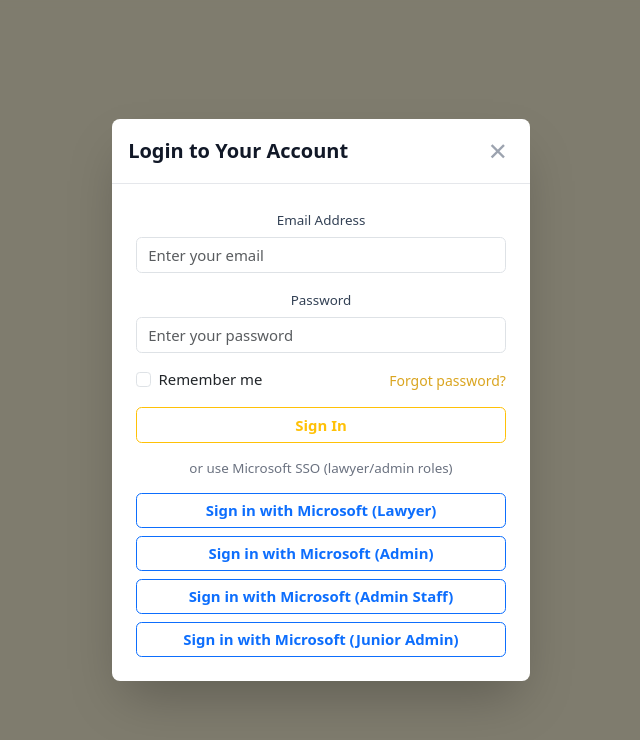
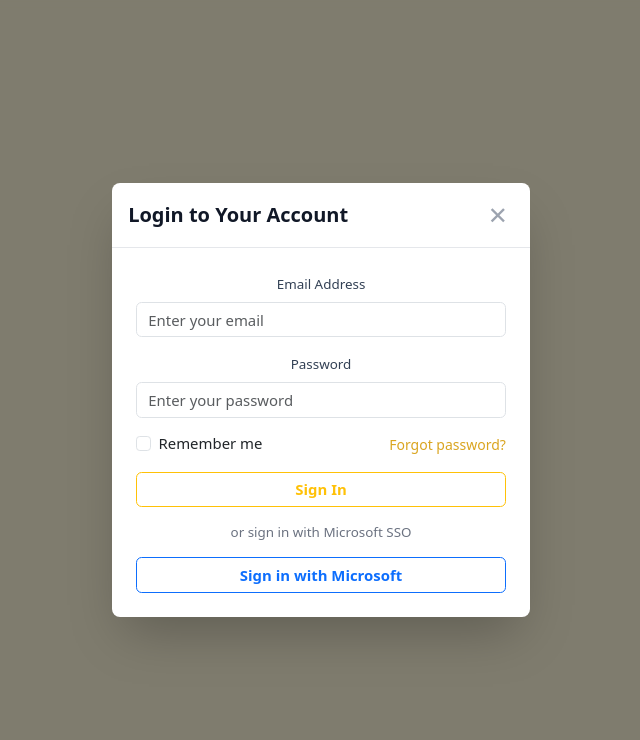
Before and after one commit to Tmanlip/aslaw-front-end, a React (Create React App) app: page /document-generator in a window 1280 px wide. Both pictures are taken after a click on the button "Login". Shown: the top 740 px of the page, without its empty margins (319-959 px from the left). Built offline with nearby package versions, Linux system fonts and the light colour scheme; no server answers.

Commit message:
Add SSO, MFA and some things

```diff
--- a/src/components/Login/LoginForm.tsx
+++ b/src/components/Login/LoginForm.tsx
@@ -40,9 +40,8 @@ const LoginForm: React.FC<LoginFormProps> = ({ onLoginSuccess }) => {
   const [mfaChallenge, setMfaChallenge] = useState<string | null>(null);
   const [mfaCode, setMfaCode] = useState("");
 
-  // Starts Entra SSO by role and delegates the auth challenge to backend redirect endpoint.
-  const startMicrosoftSso = (role: "admin" | "lawyer" | "adminstaff" | "junioradmin") => {
-    const redirectUrl = `${API_URL}/sso/entra/redirect?role=${encodeURIComponent(role)}`;
+  const startMicrosoftSso = () => {
+    const redirectUrl = `${API_URL}/sso/entra/redirect`;
     window.location.assign(redirectUrl);
   };
 
@@ -83,7 +82,6 @@ const LoginForm: React.FC<LoginFormProps> = ({ onLoginSuccess }) => {
     setIsSubmitting(true);
 
     try {
-      // Same form handles two-step auth: password login first, then MFA challenge verification.
       const endpoint = mfaChallenge ? `${API_URL}/login/mfa-verify` : `${API_URL}/login`;
       const payload = mfaChallenge
         ? { challenge: mfaChallenge, code: mfaCode }
@@ -119,7 +117,6 @@ const LoginForm: React.FC<LoginFormProps> = ({ onLoginSuccess }) => {
       }
 
       if (data?.mfa_required && data?.mfa_challenge) {
-        // Switch UI into TOTP verification mode when backend indicates MFA is required.
         setMfaChallenge(String(data.mfa_challenge));
         setMfaCode("");
         setAlertVariant("warning");
@@ -397,46 +394,17 @@ const LoginForm: React.FC<LoginFormProps> = ({ onLoginSuccess }) => {
       {!mfaChallenge && (
         <>
           <div className="text-center my-3" style={{ color: "#6b7280", fontSize: "0.9rem" }}>
-            or use Microsoft SSO (lawyer/admin roles)
+            or sign in with Microsoft SSO
           </div>
-          <div className="d-grid gap-2">
           <Button
             type="button"
             variant="outline-primary"
             disabled={isSubmitting}
-              onClick={() => startMicrosoftSso("lawyer")}
-              style={{ fontWeight: 600 }}
+            onClick={startMicrosoftSso}
+            style={{ fontWeight: 600, width: "100%" }}
           >
-              Sign in with Microsoft (Lawyer)
+            Sign in with Microsoft
           </Button>
-            <Button
-              type="button"
-              variant="outline-primary"
-              disabled={isSubmitting}
-              onClick={() => startMicrosoftSso("admin")}
-              style={{ fontWeight: 600 }}
-            >
-              Sign in with Microsoft (Admin)
-            </Button>
-            <Button
-              type="button"
-              variant="outline-primary"
-              disabled={isSubmitting}
-              onClick={() => startMicrosoftSso("adminstaff")}
-              style={{ fontWeight: 600 }}
-            >
-              Sign in with Microsoft (Admin Staff)
-            </Button>
-            <Button
-              type="button"
-              variant="outline-primary"
-              disabled={isSubmitting}
-              onClick={() => startMicrosoftSso("junioradmin")}
-              style={{ fontWeight: 600 }}
-            >
-              Sign in with Microsoft (Junior Admin)
-            </Button>
-          </div>
         </>
       )}
 
--- a/src/features/Client/Pages/My Profile/ProfileInfo/index.tsx
+++ b/src/features/Client/Pages/My Profile/ProfileInfo/index.tsx
@@ -161,7 +161,6 @@ const ProfileInfo: React.FC = () => {
       setMfaError(null);
       setMfaSuccess(null);
 
-      // Requests a new TOTP secret + QR payload for Microsoft Authenticator provisioning.
       const response = await axiosUser.post("/mfa/setup-start");
       const data = response.data || {};
 
@@ -184,7 +183,6 @@ const ProfileInfo: React.FC = () => {
       setMfaError(null);
       setMfaSuccess(null);
 
-      // Confirms first authenticator code to finalize MFA enrollment.
       await axiosUser.post("/mfa/setup-confirm", { code: mfaCode });
 
       setMfaEnabled(true);
@@ -206,7 +204,6 @@ const ProfileInfo: React.FC = () => {
       setMfaError(null);
       setMfaSuccess(null);
 
-      // Disabling MFA requires both account password and current authenticator code.
       await axiosUser.post("/mfa/disable", {
         password: mfaDisablePassword,
         code: mfaDisableCode,
--- a/src/routes/AdminRoutes.tsx
+++ b/src/routes/AdminRoutes.tsx
@@ -11,7 +11,6 @@ import EditCase from "../features/Admin/Pages/Manage Case/Edit Case";
 import LawyerCases from "../features/Admin/Pages/Billing/LawyerBilling";
 import RegisterCase from "../features/Admin/Pages/Manage Case/Register Case";
 import AdminProfile from "../features/Admin/Pages/My Profile";
-import AdminScheduleMeeting from "../features/Admin/Pages/ScheduleMeeting";
 import AdminLogs from "../features/Admin/Pages/Logs/index";
 import AdminSearch from "../features/Admin/Pages/Search/index";
 import GeneratorDashboard from "../document-generator/pages/Dashboard";
@@ -21,7 +20,6 @@ import TemplateVisibilityAdmin from "../document-generator/pages/TemplateVisibil
 const adminRoutes: RouteObject[] = [
   { path: PATH.ADMIN.DASHBOARD, element: <Dashboard /> },
   { path: PATH.ADMIN.MY_PROFILE, element: <AdminProfile /> },
-  { path: PATH.ADMIN.SCHEDULE_MEETING, element: <AdminScheduleMeeting /> },
   { path: PATH.ADMIN.BILLING, element: <Billing /> },
   { path: PATH.ADMIN.MANAGE_CASE, element: <ManageCase /> },
   { path: PATH.ADMIN.EDIT_CASE, element: <EditCase />},
--- a/src/routes/AdminStaffRoutes.tsx
+++ b/src/routes/AdminStaffRoutes.tsx
@@ -11,7 +11,6 @@ import EditCase from "../features/Admin/Pages/Manage Case/Edit Case";
 import LawyerCases from "../features/Admin/Pages/Billing/LawyerBilling";
 import RegisterCase from "../features/Admin/Pages/Manage Case/Register Case";
 import AdminProfile from "../features/Admin/Pages/My Profile";
-import AdminScheduleMeeting from "../features/Admin/Pages/ScheduleMeeting";
 import AdminSearch from "../features/Admin/Pages/Search/index";
 import GeneratorDashboard from "../document-generator/pages/Dashboard";
 import GeneratorTemplateForm from "../document-generator/pages/TemplateForm";
@@ -19,7 +18,6 @@ import GeneratorTemplateForm from "../document-generator/pages/TemplateForm";
 const adminStaffRoutes: RouteObject[] = [
   { path: PATH.ADMIN_STAFF.DASHBOARD, element: <Dashboard /> },
   { path: PATH.ADMIN_STAFF.MY_PROFILE, element: <AdminProfile /> },
-  { path: PATH.ADMIN_STAFF.SCHEDULE_MEETING, element: <AdminScheduleMeeting /> },
   { path: PATH.ADMIN_STAFF.BILLING, element: <Billing /> },
   { path: PATH.ADMIN_STAFF.MANAGE_CASE, element: <ManageCase /> },
   { path: PATH.ADMIN_STAFF.EDIT_CASE, element: <EditCase /> },
--- a/src/routes/ClientRoutes.tsx
+++ b/src/routes/ClientRoutes.tsx
@@ -4,7 +4,6 @@ import PATH from "../constant/paths";
 import Dashboard from "../features/Client/Pages/Dashboard";
 import Profile from "../features/Client/Pages/My Profile";
 import ViewCase from "../features/Client/Pages/View Case";
-import ScheduleMeeting from "../features/Client/Pages/ScheduleMeeting";
 import GeneratorDashboard from "../document-generator/pages/Dashboard";
 import GeneratorTemplateForm from "../document-generator/pages/TemplateForm";
 
@@ -12,7 +11,6 @@ const clientRoutes: RouteObject[] = [
   { path: PATH.CLIENT.DASHBOARD, element: <Dashboard /> },
   { path: PATH.CLIENT.MY_PROFILE, element: <Profile /> },
   { path: PATH.CLIENT.VIEW_CASE, element: <ViewCase />},
-  { path: PATH.CLIENT.SCHEDULE_MEETING, element: <ScheduleMeeting />},
   { path: PATH.DOCUMENT_GENERATOR.DASHBOARD, element: <GeneratorDashboard /> },
   { path: PATH.DOCUMENT_GENERATOR.TEMPLATE, element: <GeneratorTemplateForm /> },
 ];
--- a/src/routes/JuniorAdminRoutes.tsx
+++ b/src/routes/JuniorAdminRoutes.tsx
@@ -7,11 +7,8 @@ import ManageUser from "../features/Admin/Pages/Manage User/Manage";
 import RegisterUser from "../features/Admin/Pages/Manage User/Register";
 import ManageProfile from "../features/Admin/Pages/Manage User/Manage/Manage Profile";
 import RegisterCase from "../features/Admin/Pages/Manage Case/Register Case";
-import AdminScheduleMeeting from "../features/Admin/Pages/ScheduleMeeting";
-
 const juniorAdminRoutes: RouteObject[] = [
   { path: PATH.JUNIOR_ADMIN.DASHBOARD, element: <Dashboard /> },
-  { path: PATH.JUNIOR_ADMIN.SCHEDULE_MEETING, element: <AdminScheduleMeeting /> },
   { path: PATH.JUNIOR_ADMIN.MANAGE_CASE, element: <ManageCase /> },
   { path: PATH.JUNIOR_ADMIN.REGISTER_CASE, element: <RegisterCase /> },
   { path: PATH.JUNIOR_ADMIN.MANAGE_USER, element: <ManageUser /> },
--- a/src/routes/LawyerRoutes.tsx
+++ b/src/routes/LawyerRoutes.tsx
@@ -4,7 +4,6 @@ import PATH from "../constant/paths";
 import Dashboard from "../features/Lawyer/Pages/Dashboard";
 import UpdateCase from "../features/Lawyer/Pages/Update Case";
 import Profile from "../features/Lawyer/Pages/My Profile";
-import ScheduleMeeting from "../features/Lawyer/Pages/ScheduleMeeting";
 import GeneratorDashboard from "../document-generator/pages/Dashboard";
 import GeneratorTemplateForm from "../document-generator/pages/TemplateForm";
 
@@ -12,7 +11,6 @@ const lawyerRoutes: RouteObject[] = [
   { path: PATH.LAWYER.DASHBOARD, element: <Dashboard /> },
   { path: PATH.LAWYER.UPDATE_CASE, element: <UpdateCase /> },
   { path: PATH.LAWYER.MY_PROFILE, element: <Profile />},
-  { path: PATH.LAWYER.SCHEDULE_MEETING, element: <ScheduleMeeting />},
   { path: PATH.DOCUMENT_GENERATOR.DASHBOARD, element: <GeneratorDashboard /> },
   { path: PATH.DOCUMENT_GENERATOR.TEMPLATE, element: <GeneratorTemplateForm /> },
 ];
--- a/src/shared/SideBar/index.tsx
+++ b/src/shared/SideBar/index.tsx
@@ -32,7 +32,7 @@ const Sidebar: React.FC<SidebarProps> = ({ show, handleClose, children }) => {
   const roleRoutes = AppRoutes(effectiveRole || null);
   const adminExtraRoutes =
     effectiveRole === "admin"
-      ? [{ path: PATH.ADMIN.SCHEDULE_MEETING }, { path: PATH.ADMIN.LOGS }]
+      ? [{ path: PATH.ADMIN.LOGS }]
       : [];
   const adminExcludedPaths = new Set([
     PATH.ADMIN.BILLING,
```
Also changed, not shown: src/pages/SsoCallback.tsx (+22 -28 lines). Lines whose indentation alone changed are shown as unchanged.
